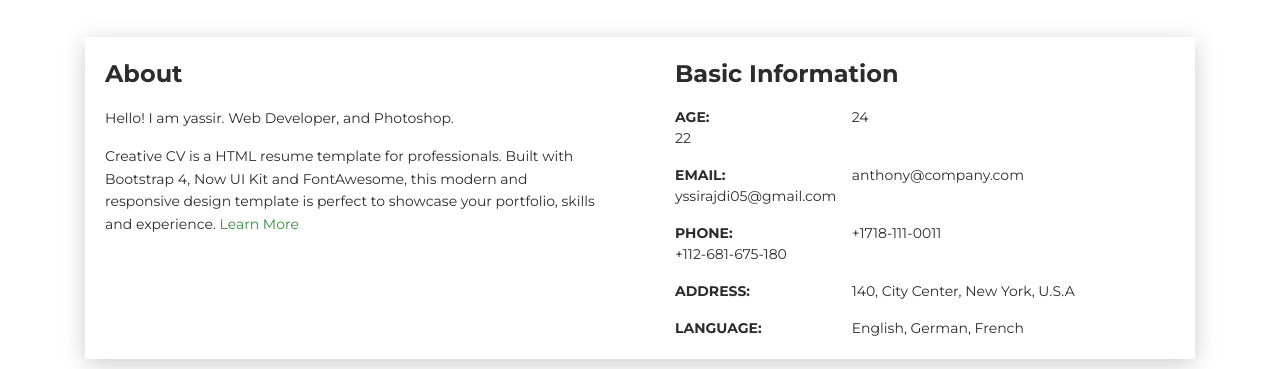
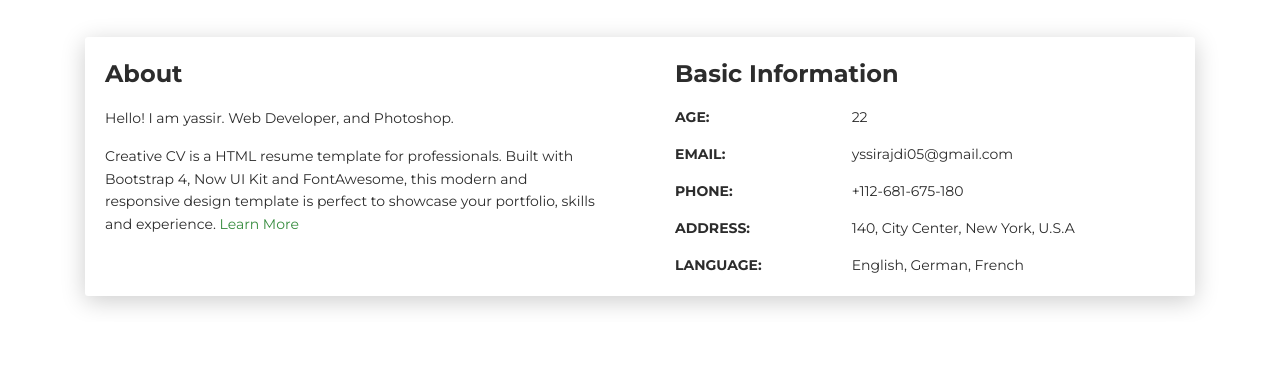
Before and after one commit to jdi787/yassir-jd, a plain HTML site: page index.html in a window 1280 px wide. Shown: the part 583-952 px from the top of the page. Drawn offline with Linux system fonts and the light colour scheme.

Commit message:
Update index.html

```diff
--- a/index.html
+++ b/index.html
@@ -80,17 +80,14 @@
             <div class="h4 mt-0 title">Basic Information</div>
             <div class="row">
               <div class="col-sm-4"><strong class="text-uppercase">Age:</strong></div>
-              <div class="col-sm-8">24</div>
               <div class="col-sm-8">22</div>
             </div>
             <div class="row mt-3">
               <div class="col-sm-4"><strong class="text-uppercase">Email:</strong></div>
-              <div class="col-sm-8">anthony@company.com</div>
               <div class="col-sm-8">yssirajdi05@gmail.com</div>
             </div>
             <div class="row mt-3">
               <div class="col-sm-4"><strong class="text-uppercase">Phone:</strong></div>
-              <div class="col-sm-8">+1718-111-0011</div>
               <div class="col-sm-8">+112-681-675-180</div>
             </div>
             <div class="row mt-3">
```
